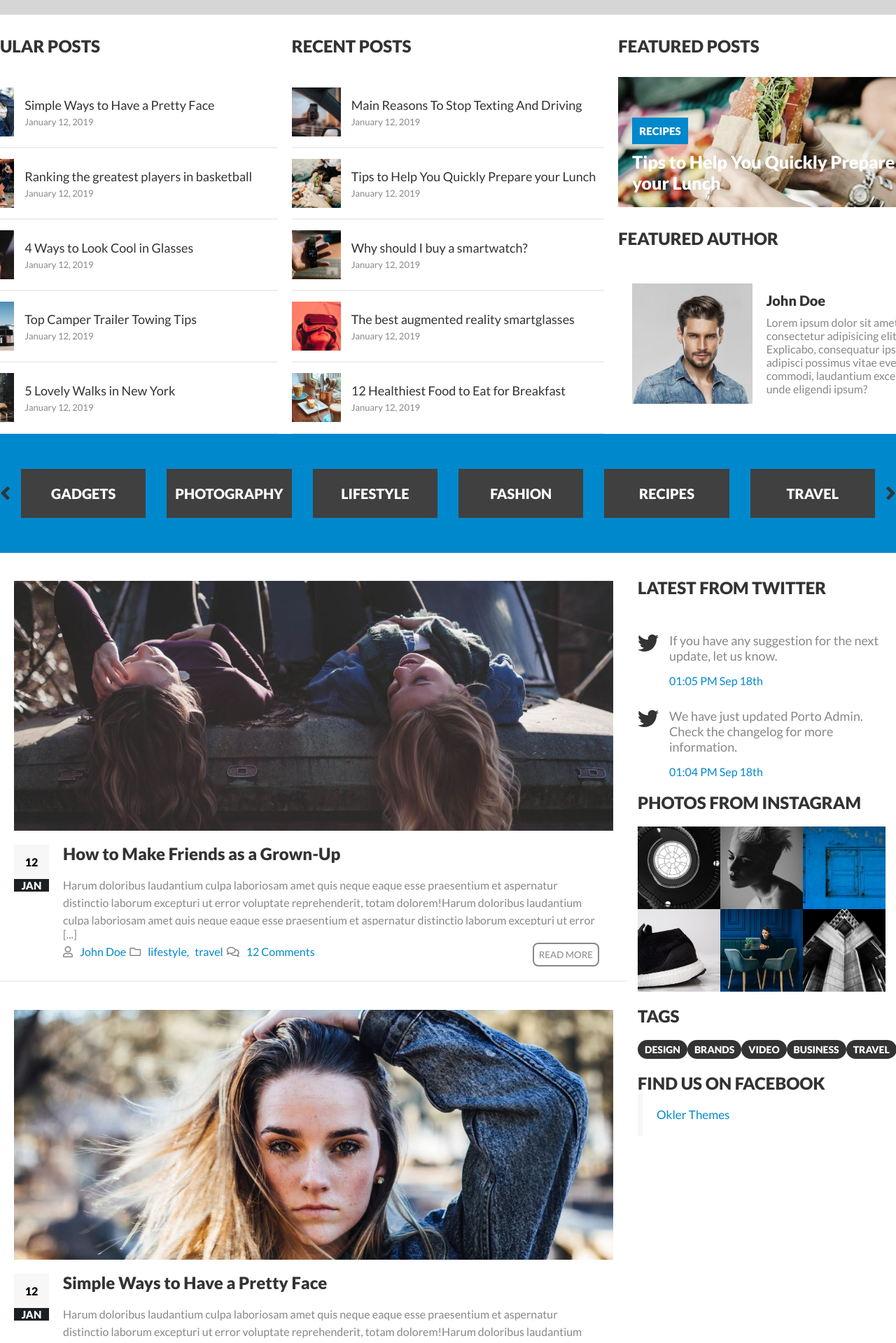
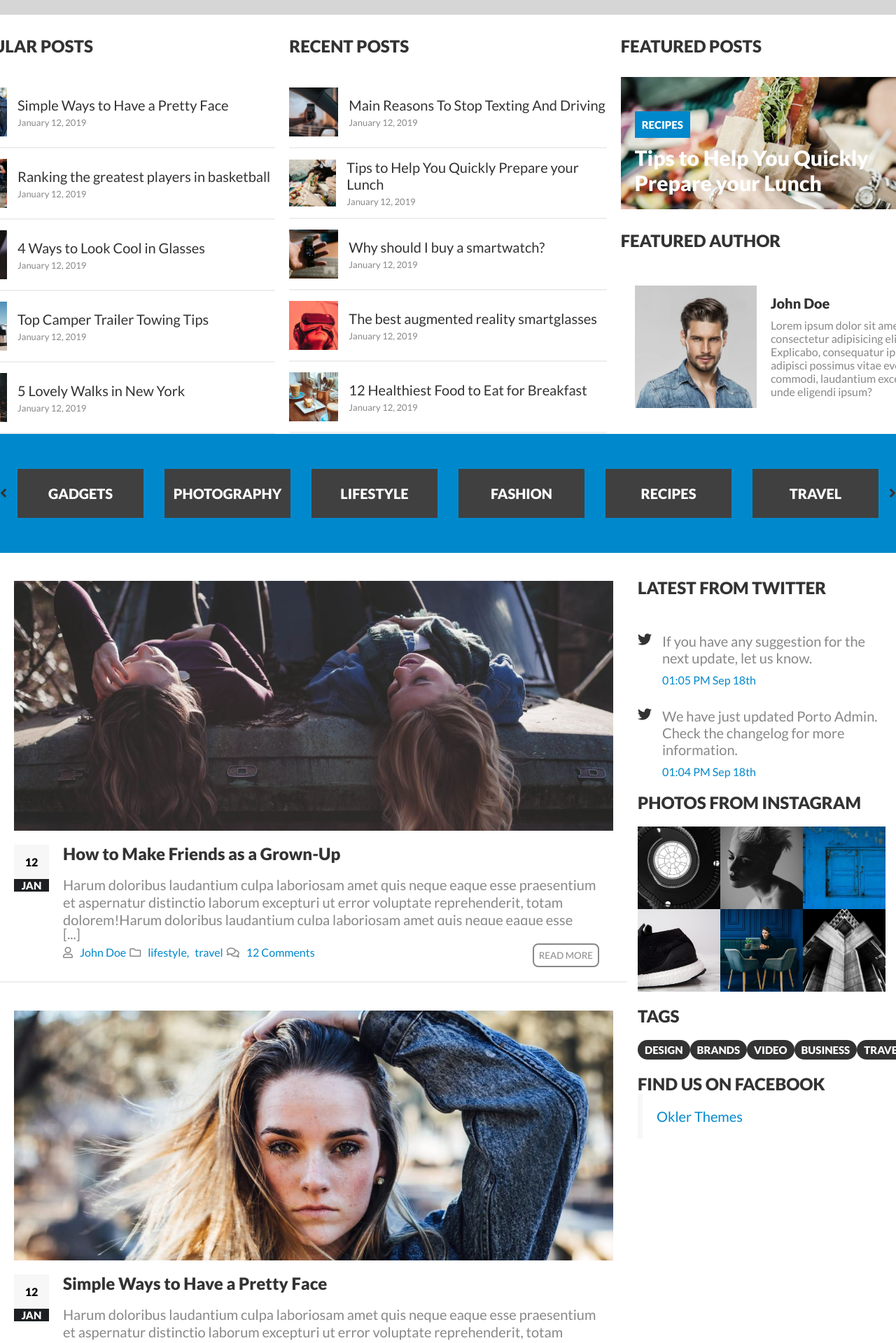
Before and after one commit to LorenzoBuongiorno/proj-html-vuejs, a Vue app: page / in a window 1280 px wide. Shown: the part 840-2759 px from the top of the page at 70% size. Built offline with nearby package versions, Linux system fonts and the light colour scheme.

Commit message:
code clean

```diff
--- a/src/components/FeaturedCard.vue
+++ b/src/components/FeaturedCard.vue
@@ -10,12 +10,12 @@
             </div>
         </div>
         <h2>FEATURED AUTHOR</h2>
-        <div class="featured-card-author">
+        <div class="featured-card-author d-flex align-center">
             <div class="author-pic">
                 <img class="w-100" :src="'/images/avatar.jpg'" alt="">
             </div>
             <div>
-                <div class="author">{{posts[12].author}}</div>
+                <div class="author mb-1">{{posts[12].author}}</div>
                 <p>Lorem ipsum dolor sit amet consectetur adipisicing elit. Explicabo, consequatur ipsa adipisci possimus vitae eveniet id commodi, laudantium excepturi unde eligendi ipsum?</p>
             </div>
         </div>
@@ -49,32 +49,28 @@ export default {
             text-transform: uppercase;
             font-weight: 900;
             padding: 10px;
-            font-size: 15px;
+            font-size: $default-small-font-size;
             background-color: $main-blue-color;
         }
         .title{
             color: $light-color;
             font-weight: 900;
-            font-size: 25px;
-            margin-top: 20px;
+            font-size: $default-title-font-size;
         }
     }
 }
 .featured-card-author{
-    display: flex;
-    align-items: center;
     .author-pic{
         width: 900px;
         padding: 20px;
     }
     .author{
         font-weight: 900;
-        font-size: 20px;
-        color: #333;
-        margin-bottom: 10px;
+        font-size: $default-font-size;
+        color: $dark-grey-color;
     }
     p{
-        color: #888;
+        color: $grey-color;
     }
 }
 </style>
--- a/src/components/JumbotronCard.vue
+++ b/src/components/JumbotronCard.vue
@@ -53,20 +53,20 @@ export default {
         text-transform: uppercase;
         font-weight: 900;
         padding: 10px;
-        font-size: 15px;
+        font-size: $default-small-font-size;
         background-color: $main-blue-color;
     }
     .title{
         color: $light-color;
         font-weight: 900;
-        font-size: 25px;
+        font-size: $default-title-font-size;
         margin-top: 20px;
     }
     .description{
         margin-top: 10px;
-        font-size: 20px;
+        font-size: $default-font-size;
         line-height: 30px;
-        color: #888;
+        color: $grey-color;
         font-weight: 900;
         display: none;
     }
--- a/src/components/MainBox.vue
+++ b/src/components/MainBox.vue
@@ -1,13 +1,13 @@
 <template>
     <div>
-      <div class="jumbotron flex-just-center">
-        <div class="row">
+      <div class="jumbotron d-flex just-center">
+        <div class="row flex-wrap">
           <div class="card" v-for="(post,i) in posts" :key="i" :class="i < 6 ? '' : 'empty'">
             <jumbotron-card v-if="i < 6" :post="post"/>
           </div>
         </div>
       </div>
-      <div class="content-preview flex-just-center">
+      <div class="content-preview d-flex just-center">
         <div class="row">
           <div class="jumbo-column popular-posts">
             <h2>POPULAR POSTS</h2>
@@ -27,8 +27,8 @@
           </div>
         </div>
       </div>
-      <div class="category flex-just-center">
-        <div class="row">
+      <div class="category d-flex just-center">
+        <div class="row space-between align-center">
           <div><i class="fas fa-angle-left"></i></div>
           <button>GADGETS</button>
           <button>PHOTOGRAPHY</button>
@@ -39,7 +39,7 @@
           <div><i class="fas fa-angle-right"></i></div>
         </div>
       </div>
-      <div class="central-page flex-just-center">
+      <div class="central-page d-flex just-center">
         <div class="row">
           <div class="main-content">
             <post-card :posts="posts"/>
@@ -47,23 +47,23 @@
           <div class="latest-socials">
             <h2>LATEST FROM TWITTER</h2>
             <!-- COMMENT 1 -->
-            <div class="twitter-comment flex-just-center">
+            <div class="twitter-comment d-flex just-center">
               <i class="fab fa-twitter"></i>
               <div>
-                <p>If you have any suggestion for the next update, let us know.</p>
+                <p class="mb-1">If you have any suggestion for the next update, let us know.</p>
                 <span>01:05 PM Sep 18th</span>
               </div>
             </div>
             <!-- COMMENT 2 -->
-            <div class="twitter-comment flex-just-center">
+            <div class="twitter-comment d-flex just-center">
               <i class="fab fa-twitter"></i>
               <div>
-                <p>We have just updated Porto Admin. Check the changelog for more information.</p>
+                <p class="mb-1">We have just updated Porto Admin. Check the changelog for more information.</p>
                 <span>01:04 PM Sep 18th</span>
               </div>
             </div>
             <h2>PHOTOS FROM INSTAGRAM</h2>
-            <div class="instagram-post">
+            <div class="instagram-post d-flex flex-wrap">
               <img src="/images/29739607_2020680068220520_4509928046932787200_n.jpg" alt="">
               <img src="/images/30087804_253872848488989_8792603541668626432_n.jpg" alt="">
               <img src="/images/29415620_196477127626244_3250318472361541632_n.jpg" alt="">
@@ -72,7 +72,7 @@
               <img src="/images/29415304_166583630713703_1032667922171953152_n.jpg" alt="">
             </div>
             <h2>TAGS</h2>
-            <ul class="tags">
+            <ul class="tags d-flex space-between">
               <li>DESIGN</li>
               <li>BRANDS</li>
               <li>VIDEO</li>
@@ -111,112 +111,5 @@ export default {
 
 <style lang="scss">
 @import '@/style/variables.scss';
-.jumbotron{
-  background-color: #d6d6d6;
-  .card{
-    width: calc(100% / 3 - 30px);
-    margin: 15px;
-    position: relative;
-  }
-  .row{
-    margin: 40px 0px;
-    flex-wrap: wrap;
-  }
-}
-.content-preview{
-  .jumbo-column{
-    width: calc(100% / 3 - 20px);
-    margin: 0px 10px;
-  }
-  h2{
-    margin: 30px 0px;
-    color: #333;
-  }
-}
-.category{
-  background-color: $main-blue-color;
-  .row{
-    justify-content: space-between;
-    align-items: center;
-    i{
-      font-size: 30px;
-      color: #333;
-    }
-    button{
-      border: 0px;
-      background-color: #404040;
-      color: $light-color;
-      font-weight: 900;
-      font-size: 20px;
-      width: calc(100% / 6 - 30px);
-      height: 70px;
-      margin: 50px 15px;
-      cursor: pointer;
-      &:hover{
-        transform: scale(110%);
-      }
-    }
-  }
-
-}
-.main-content{
-  width: 70%;
-}
-.latest-socials{
-  padding: 15px;
-  width: 30%;
-  h2{
-    color: #333;
-    margin: 20px 0px;
-  }
-  .twitter-comment{
-    padding-top: 30px;
-    .fa-twitter{
-      font-size: 30px;
-      color: #333;
-    }
-    div{
-      margin-left: 15px;
-      p{
-        color: #888;
-        margin-bottom: 15px;
-        font-size: 18px;
-      }
-      span{
-        color: $main-blue-color;
-      }
-    }
-  }
-
-  .instagram-post{
-    display: flex;
-    flex-wrap: wrap;
-    img{
-      width: calc(100% / 3);
-    }
-  }
-  .tags{
-    display: flex;
-    justify-content: space-between;
-    li{
-      color: #fff;
-      font-weight: 900;
-      font-size: 14px;
-      padding: 5px 10px;
-      border-radius: 20px;
-      background-color: #333;
-    }
-  }
-  .facebook-link{
-    padding: 20px;
-    font-size: 17px;
-    border-left: 7px solid #00000008 ;
-    a{
-      color: $main-blue-color;
-    }
-  }
-}
-
-
-
+@import '@/style/mainBox.scss';
 </style>
--- a/src/components/PostCard.vue
+++ b/src/components/PostCard.vue
@@ -1,20 +1,20 @@
 <template>
     <div>
-        <div class="post flex-just-center">
+        <div class="post d-flex just-center">
             <div>
                 <div class="main-image">
                     <img class="w-100" :src="'/images/blog-' + posts[17].bg_image + '.jpg'" alt="">
                 </div>
-                <div class="description">
+                <div class="description d-flex">
                     <div class="date">
                         <div class="date-number">12</div>
                         <div class="date-month">jan</div>
                     </div>
                     <div class="info">
-                        <h2>{{posts[17].title}}</h2>
+                        <h2 class="mb-2">{{posts[17].title}}</h2>
                         <p class="text">{{posts[17].content}}</p>
                         <span class="dots">[...]</span>
-                        <div class="post-data">
+                        <div class="space-between d-flex">
                             <div>
                                 <span><i class="far fa-user"></i><a href="#">{{posts[17].author}}</a></span>
                                 <span>
@@ -33,21 +33,21 @@
             </div>
         </div>
 
-        <div class="post flex-just-center">
+        <div class="post d-flex just-center">
             <div>
                 <div class="main-image">
                     <img class="w-100" :src="'/images/blog-' + posts[6].bg_image + ' (1).jpg'" alt="">
                 </div>
-                <div class="description">
+                <div class="description d-flex">
                     <div class="date">
                         <div class="date-number">12</div>
                         <div class="date-month">jan</div>
                     </div>
                     <div class="info">
-                        <h2>{{posts[6].title}}</h2>
+                        <h2 class="mb-2">{{posts[6].title}}</h2>
                         <p class="text">{{posts[6].content}}</p>
                         <span class="dots">[...]</span>
-                        <div class="post-data">
+                        <div class="space-between d-flex">
                             <div>
                                 <span><i class="far fa-user"></i><a href="#">{{posts[6].author}}</a></span>
                                 <span>
@@ -66,21 +66,21 @@
             </div>
         </div>
 
-        <div class="post flex-just-center">
+        <div class="post d-flex just-center">
             <div>
                 <div class="main-image">
                     <img class="w-100" :src="'/images/blog-' + posts[7].bg_image + ' (1).jpg'" alt="">
                 </div>
-                <div class="description">
+                <div class="description d-flex">
                     <div class="date">
                         <div class="date-number">12</div>
                         <div class="date-month">jan</div>
                     </div>
                     <div class="info">
-                        <h2>{{posts[7].title}}</h2>
+                        <h2 class="mb-2">{{posts[7].title}}</h2>
                         <p class="text">{{posts[7].content}}</p>
                         <span class="dots">[...]</span>
-                        <div class="post-data">
+                        <div class="space-between d-flex">
                             <div>
                                 <span><i class="far fa-user"></i><a href="#">{{posts[7].author}}</a></span>
                                 <span>
@@ -99,21 +99,21 @@
             </div>
         </div>
 
-        <div class="post flex-just-center">
+        <div class="post d-flex just-center">
             <div>
                 <div class="main-image">
                     <img class="w-100" :src="'/images/blog-' + posts[9].bg_image + ' (1).jpg'" alt="">
                 </div>
-                <div class="description">
+                <div class="description d-flex">
                     <div class="date">
                         <div class="date-number">12</div>
                         <div class="date-month">jan</div>
                     </div>
                     <div class="info">
-                        <h2>{{posts[17].title}}</h2>
+                        <h2 class="mb-2">{{posts[17].title}}</h2>
                         <p class="text">{{posts[9].content}}</p>
                         <span class="dots">[...]</span>
-                        <div class="post-data">
+                        <div class="space-between d-flex">
                             <div>
                                 <span><i class="far fa-user"></i><a href="#">{{posts[9].author}}</a></span>
                                 <span>
@@ -132,21 +132,21 @@
             </div>
         </div>
 
-        <div class="post flex-just-center">
+        <div class="post d-flex just-center">
             <div>
-                <div class="main-image-array">
+                <div class="main-image-array d-flex flex-wrap">
                     <img v-for="(img,i) in posts[16].bg_image" :key="i" :src="'/images/blog-' + img + '.jpg'" alt="">
                 </div>
-                <div class="description">
+                <div class="description d-flex">
                     <div class="date">
                         <div class="date-number">8</div>
                         <div class="date-month">jan</div>
                     </div>
                     <div class="info">
-                        <h2>{{posts[16].title}}</h2>
+                        <h2 class="mb-2">{{posts[16].title}}</h2>
                         <p class="text">{{posts[16].content}}</p>
                         <span class="dots">[...]</span>
-                        <div class="post-data">
+                        <div class="space-between d-flex">
                             <div>
                                 <span><i class="far fa-user"></i><a href="#">{{posts[16].author}}</a></span>
                                 <span>
@@ -184,7 +184,6 @@ export default {
         margin: 20px 0px;
     }
     .description{
-       display: flex;
        .date{
            text-align: center;
            width: 50px;
@@ -198,32 +197,29 @@ export default {
                color: $light-color;
                text-transform: uppercase;
                font-weight: 900;
-               font-size: 15px;
+               font-size: $default-small-font-size;
            }
        }
        .info{
            width: calc(100% - 50px);
            padding: 0px 20px;
            line-height: 25px;
-           .post-data{
-               display: flex;
-               justify-content: space-between;
-           }
            h2{
-               margin-bottom: 20px;
-               color: #333;
+               color: $dark-grey-color;
            }
            .text{
                height: 70px;
-               color: #888;
+               color: $grey-color;
                 overflow: hidden;
                 text-overflow: ellipsis;
+                font-size: $default-font-size;
            }
            .dots{
-                    color: #888;
+                color: $grey-color;
+                font-size: $default-font-size;
            }
             i{
-                color: #888;
+                color: $grey-color;
                 margin-right: 10px;
             }
             a{
@@ -231,19 +227,17 @@ export default {
                 margin-right: 5px;
             }
             button{
-                background-color: #fff;
-                border: 2px solid #888;
+                background-color: $light-color;
+                border: 2px solid $grey-color;
                 padding: 7px;
                 border-radius: 8px;
-                color: #888;
+                color: $grey-color;
                 cursor: pointer;
             }
        }
     }
     .main-image-array{
         margin: 20px 0px;
-        display: flex;
-        flex-wrap: wrap;
         img{
             width: calc(100% / 3);
         }
--- a/src/components/SmallCard.vue
+++ b/src/components/SmallCard.vue
@@ -1,5 +1,5 @@
 <template>
-    <div class="card-row">
+    <div class="card-row d-flex">
         <div class="image-small">
             <img class="w-100" :src="'/images/blog-' + postSmall.bg_image + '.jpg'" alt="">
         </div>
@@ -20,8 +20,8 @@ export default {
 </script>
 
 <style lang="scss">
+@import '@/style/variables.scss';
 .card-row{
-    display: flex;
     align-items: center;
     padding: 15px 0px;
     border-bottom: 2px solid #eee;
@@ -30,12 +30,12 @@ export default {
         margin-right: 15px;
     }
     .title{
-        font-size: 18px;
-        color: #333;
+        font-size: $default-font-size;
+        color: $dark-grey-color;
     }
     .date{
         font-size: 13px;
-        color: #888;
+        color: $grey-color;
         margin-top: 5px;
     }
 }
--- a/src/style/main.scss
+++ b/src/style/main.scss
@@ -1,3 +1,5 @@
+@import '@/style/variables.scss';
+
 *{
     box-sizing: border-box;
     margin: 0;
@@ -13,18 +15,29 @@ ul{
     list-style-type: none;
 }
 
-.flex-just-center{
+.d-flex{
     display: flex;
+}
+
+.just-center{
     justify-content: center;
 }
 
 .row{
-    width: 1600px;
+    width: $content-page-width;
     display: flex;
 }
 
 .space-between{
     justify-content: space-between;
+}
+
+.align-center{
+    align-items: center;
+}
+
+.flex-wrap{
+    flex-wrap: wrap;
 }
 
 .w-100{
@@ -38,3 +51,11 @@ ul{
 img{
     display:block;
 }
+
+.mb-1{
+    margin-bottom: 10px;
+}
+
+.mb-2{
+    margin-bottom: 20px;
+}
--- /dev/null
+++ b/src/style/mainBox.scss
@@ -0,0 +1,96 @@
+.jumbotron{
+    background-color: #d6d6d6;
+    .card{
+      width: calc(100% / 3 - 30px);
+      margin: 15px;
+      position: relative;
+    }
+    .row{
+      margin: 40px 0px;
+    }
+  }
+  .content-preview{
+    .jumbo-column{
+      width: calc(100% / 3 - 20px);
+      margin: 0px 10px;
+    }
+    h2{
+      margin: 30px 0px;
+      color: $dark-grey-color;
+    }
+  }
+  .category{
+    background-color: $main-blue-color;
+
+      i{
+        font-size: $default-font-size;
+        color: $dark-grey-color;
+      }
+      button{
+        border: 0px;
+        background-color: #404040;
+        color: $light-color;
+        font-weight: 900;
+        font-size: $default-font-size;
+        width: calc(100% / 6 - 30px);
+        height: 70px;
+        margin: 50px 15px;
+        cursor: pointer;
+        &:hover{
+          transform: scale(110%);
+        }
+      }
+
+  }
+  .main-content{
+    width: 70%;
+  }
+  .latest-socials{
+    padding: 15px;
+    width: 30%;
+    h2{
+      color: $dark-grey-color;
+      margin: 20px 0px;
+    }
+    .twitter-comment{
+      padding-top: 30px;
+      .fa-twitter{
+        font-size: $default-font-size;
+        color: $dark-grey-color;
+      }
+      div{
+        margin-left: 15px;
+        p{
+          color: $grey-color;
+          font-size: $default-font-size;
+        }
+        span{
+          color: $main-blue-color;
+        }
+      }
+    }
+
+    .instagram-post{
+      img{
+        width: calc(100% / 3);
+      }
+    }
+    .tags{
+      li{
+        color: $light-color;
+        font-weight: 900;
+        font-size: $default-small-font-size;
+        padding: 5px 10px;
+        border-radius: 20px;
+        background-color: $dark-grey-color;
+      }
+    }
+    .facebook-link{
+      padding: 20px;
+      font-size: $default-font-size;
+      border-left: 7px solid #00000008 ;
+      a{
+        color: $main-blue-color;
+      }
+    }
+  }
--- a/src/style/variables.scss
+++ b/src/style/variables.scss
@@ -1,2 +1,8 @@
 $main-blue-color: #0088cc;
 $light-color: #fff;
+$grey-color: #888;
+$dark-grey-color: #333;
+$content-page-width: 1600px;
+$default-font-size: 20px;
+$default-title-font-size: 30px;
+$default-small-font-size: 15px;
```
Also changed, not shown: src/components/FooterBox.vue (+10 -119 lines), src/components/HeaderBox.vue (+10 -15 lines), src/style/footerBox.scss (added, +102 -0 lines).
